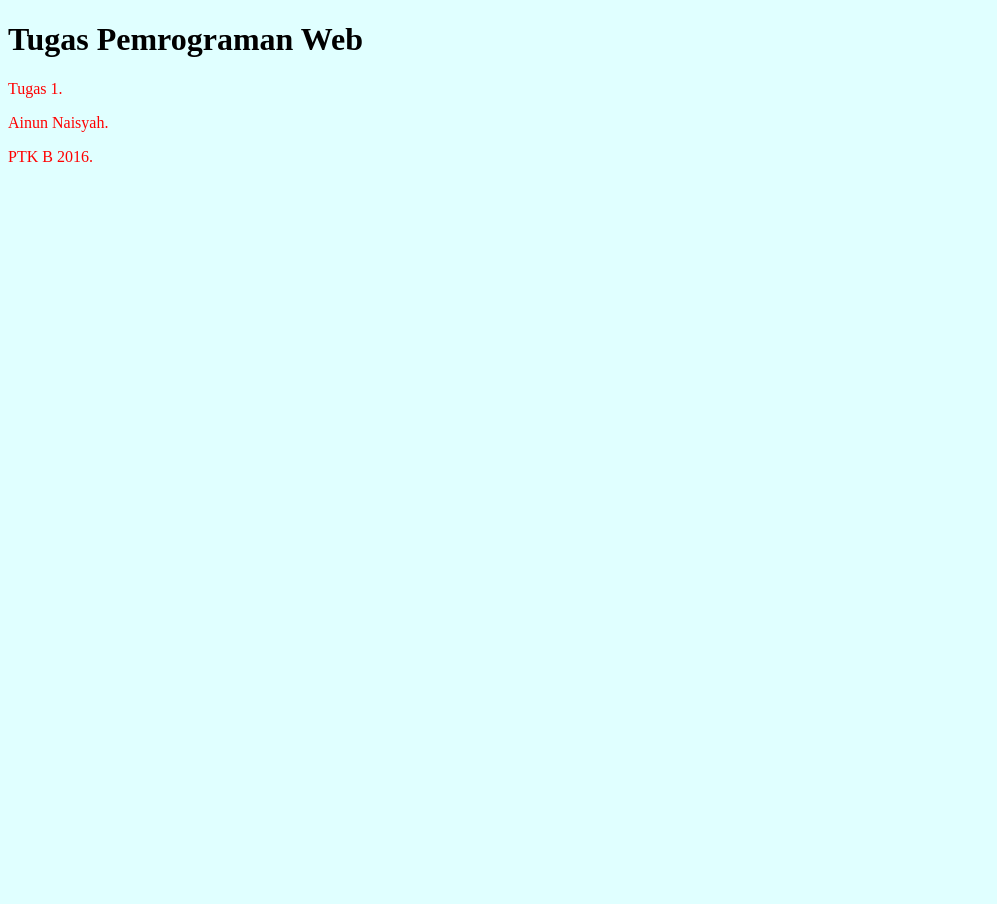
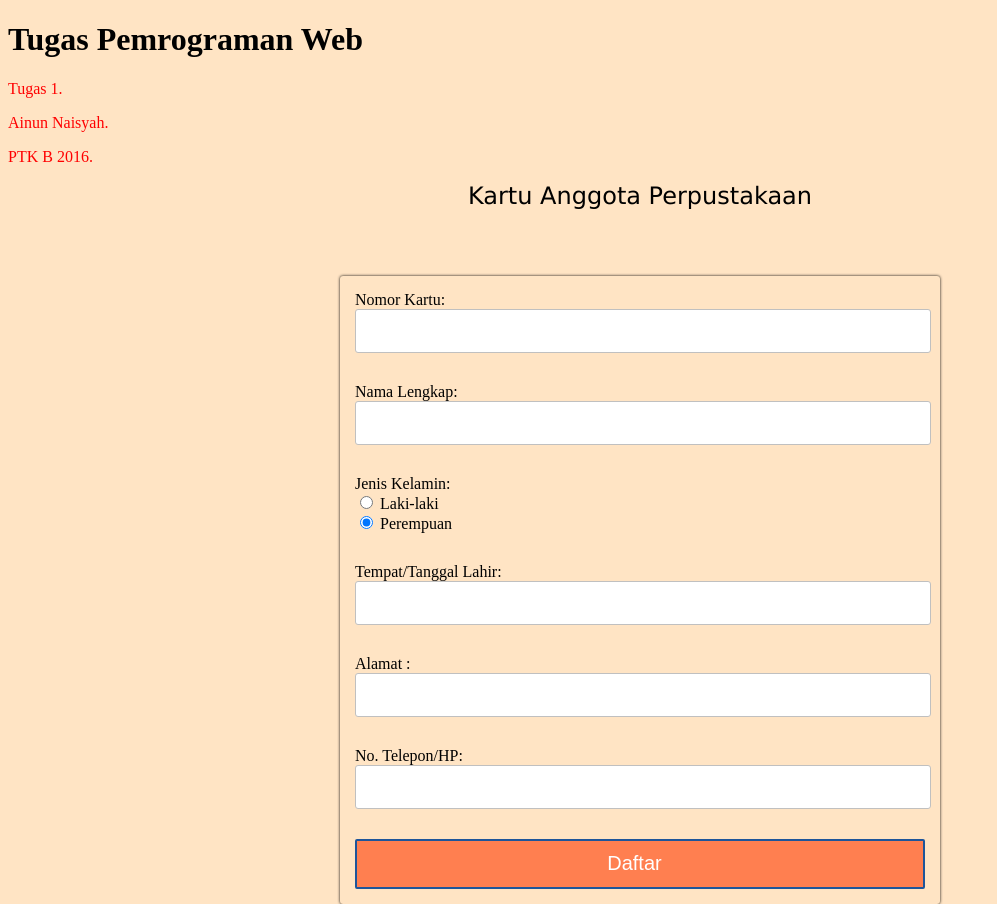
Before and after one commit to kingdandanis/kingdandanis.github.io, a plain HTML site: page index.html in a window 1280 px wide. Shown: the whole page, without its empty margins (0-997 px from the left). Before the commit the page ends 800 px from the top, so only its background shows below. Drawn offline with Linux system fonts and the light colour scheme.

Commit message:
Update index.html

```diff
--- a/index.html
+++ b/index.html
@@ -13,5 +13,107 @@ p    {color: red;}
 <p>Tugas 1.</p>
 <p>Ainun Naisyah.</p>
 <p>PTK B 2016.</p>
+
+<meta charset="UTF-8">
+<title>Tugas Form</title>
+
+<style>
+
+.tengah{
+position: absolute;
+margin-top: -150px;
+margin-left: -300px;
+left: 50%;
+top: 50%
+width: 400px;
+height: 220px;
+}
+
+form {
+	top:200px;
+	position:relative;
+	width:200%;
+	max-width:600px;
+	background-image:#FffFFF;
+	border-radius:3px;
+	box-shadow:0px 0px 3px black;
+	position: center;
+}
+.form-group{
+	padding:15px 15px;
+	display:block;
+}
+
+.input-mode{
+	border:1px solid silver;
+	border-radius:3px;
+	font-size:15px;
+	height:40px;
+	padding:10 10px;
+	display:block;
+	width:100%;
+}
+.btn-submit{
+	cursor:pointer;
+	padding: 10px;
+    height: 50px;
+    width: 100%;
+    display: block;
+    background-color: coral;
+    color: white;
+    font-size: 20px;
+    border: 2px solid #1e559a;
+    border-radius: 2px;
+}
+<!--.fa-user{
+    color: #2c79c0;
+    padding: 0 10px;
+    position: relative;
+    float: left;
+	}
+
+.fa-hand-o-right{
+	float:right;
+	}
+-->
+</style>
+</head>
+<body style="background-color:bisque">
+<p align="center"><font face="verdana" size="5" color="black">Kartu Anggota Perpustakaan </font></p>
+<div class="tengah" style = "width: 300px; height: 300px;">
+<!--<p>Formulir Pendaftaran Calon Siswa Baru Tahun Pelajaran 2016/2017</p>-->
+<form action="" method="post">
+  <div class="form-group">
+  Nomor Kartu:
+  <input type="text" class="input-mode" name="name">
+  </div>
+  <div class="form-group">
+  Nama Lengkap:
+  <input type="text" class="input-mode" name="nickname">
+  </div>
+  <div class="form-group">
+  Jenis Kelamin:
+  <br>
+  <input type="radio" name="gender" value="male" checked> Laki-laki <br>
+  <input type="radio" name="gender" value="female" checked> Perempuan <br>
+  </div>
+  <div class="form-group">
+  Tempat/Tanggal Lahir:
+  <input type="text" class="input-mode" name="ttl">
+  </div>
+  <div class="form-group">
+  Alamat :
+  <input type="text" class="input-mode" name="alamat">
+  </div>
+  <div class="form-group">
+  No. Telepon/HP:
+  <input type="text" class="input-mode" name="nohp">
+  </div>
+  <div class="form-group">
+		<button class="btn btn-submit">Daftar &nbsp; <i class="fa fa-hand-o-right" aria-hidden="true"></i></button>
+	</div>
+</form>
+</div>
 </body>
+
 </html>
```
